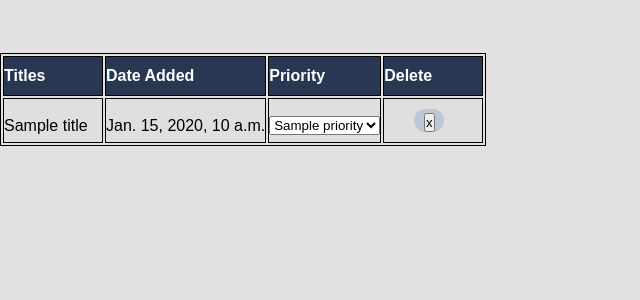
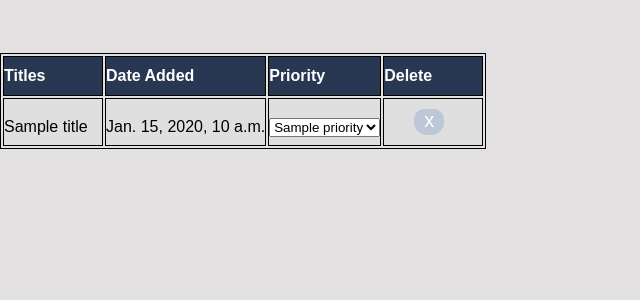
Before and after one commit to JamesMedved/DBM_Project, a Django app: template website/mysite/templates/watch_later.html in a window 1280 px wide. Shown: the part 227-527 px from the top of the page, without its empty margins (0-640 px from the left). Run offline with Django 4.2, Linux system fonts and the light colour scheme; the template is opened without the code that fills it: most values are stand-ins (such as "Sample title", 1, 10 or a date in 2020).

Commit message:
Fixed delete button

```diff
--- a/website/mysite/mysite/settings.py
+++ b/website/mysite/mysite/settings.py
@@ -78,7 +78,7 @@ WSGI_APPLICATION = 'mysite.wsgi.application'
 DATABASES = {
     'default': {
         'ENGINE': 'django.db.backends.mysql',
-        'NAME': 'dbm_prj',
+        'NAME': 'dbsmproject',
         'USER': 'root',
         'PASSWORD': 'RooT1234@@',
         'HOST': 'localhost',
--- /dev/null
+++ b/website/mysite/static/css/watch_later.css
@@ -0,0 +1,18 @@
+.del {
+    border:0;
+    background: rgb(188,199,216);
+    font-size: 20px;
+    margin-bottom: 6px;
+    text-align: center;
+    outline: none;
+    color: white;
+    border-radius: 40px;
+    transition:0.25px;
+    cursor: pointer;
+    width: 30px;
+    height:20px;
+  }
+
+  .del:hover {
+    background: rgb(40,55,82);
+  }
--- a/website/mysite/templates/watch_later.html
+++ b/website/mysite/templates/watch_later.html
@@ -1,6 +1,9 @@
 {% extends 'base.html' %}
+{% load static %}
 
 {% block content %}
+
+<link rel="stylesheet" href="{% static 'css/watch_later.css' %}">
 
   {% if comb_set %}
     <div class="title">
@@ -42,7 +45,7 @@
             <div class="add">
               <form method=POST action="{% url 'watchlater' %}">
                 {% csrf_token %}
-                <button type="submit", name="btn_del", value="{{ watch_later.title_id }}">x</button>
+                <button type="submit", class="del", name="btn_del", value="{{ watch_later.title_id }}">x</button>
               </form>
             </div>
           </td>
```
Also changed, not shown: website/mysite/static/Fonts/TINspireKeysTouch.ttf (added).
